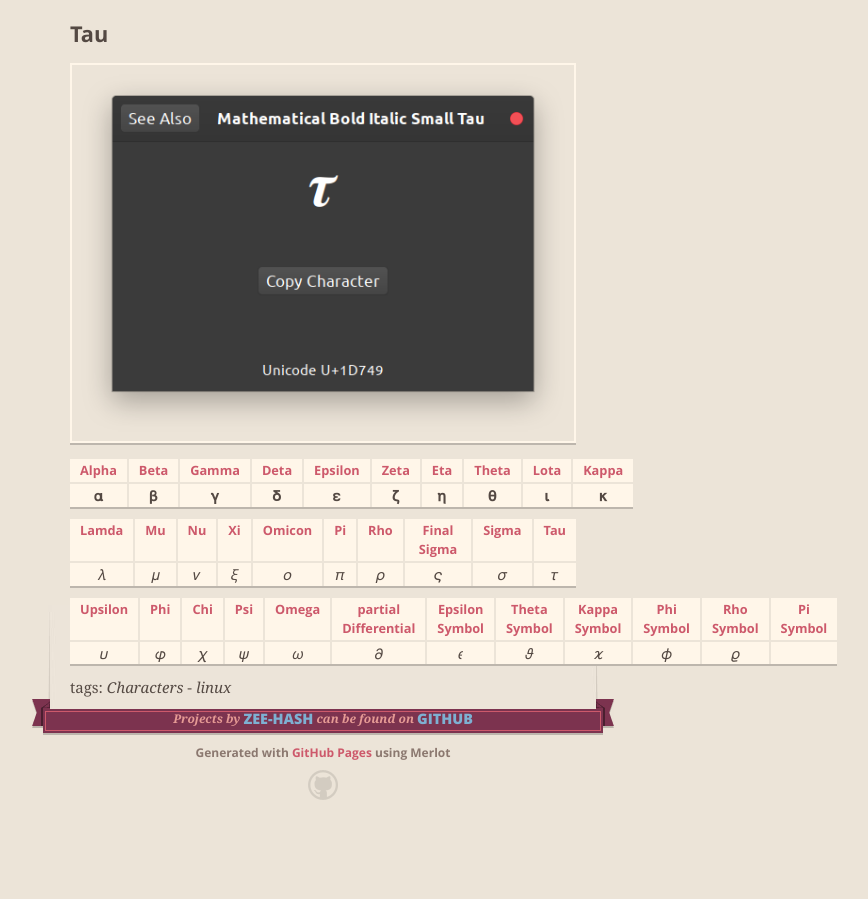
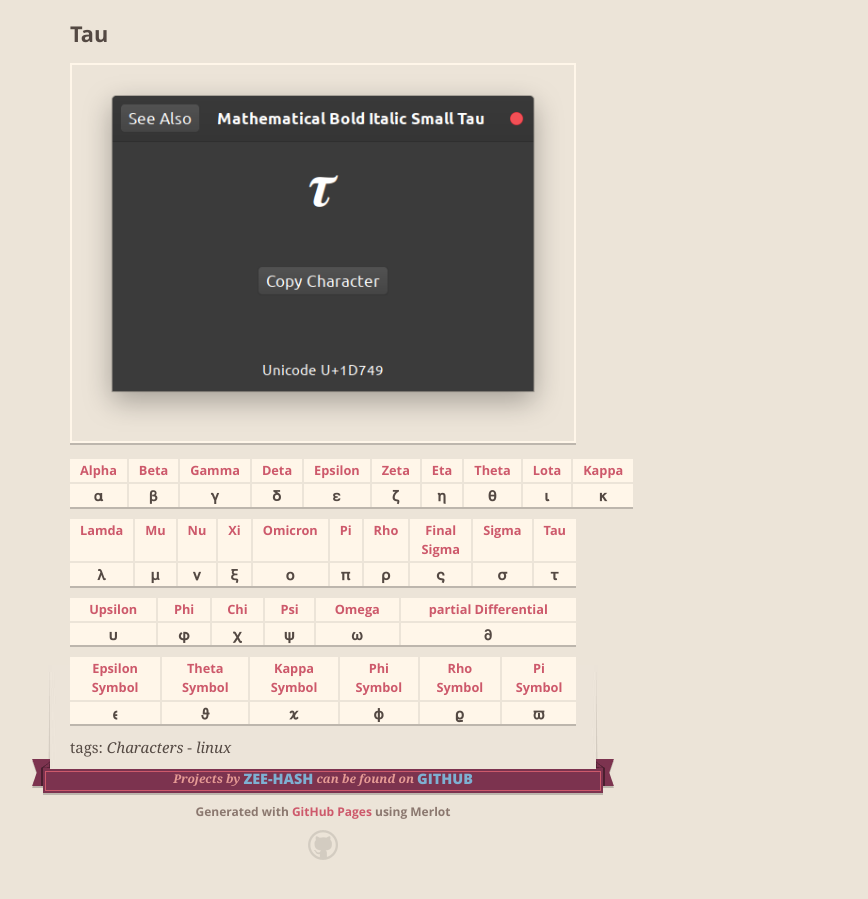
Before and after one commit to Zee-hash/zee-hash.github.io, a Jekyll site: the page built from _posts/2020-07-14-special-characters.markdown, in a window 1280 px wide and 900 px high, scrolled down 1092 px. Shown: the whole window, without its empty margins (317-1185 px from the left). Built offline with Jekyll 4.4.1, drawn with Linux system fonts in a browser that asks for light colours; before the commit the page ends 1932 px from its top, so only the background shows below that.

Commit message:
update post

```diff
--- a/_posts/2020-07-14-special-characters.markdown
+++ b/_posts/2020-07-14-special-characters.markdown
@@ -27,10 +27,14 @@ Skills:
 |:---:|:---:|:---:|:---:|:---:|:---:|:---:|:---:|:---:|:---:|
 |𝛂|𝛃|𝛄|𝛅|𝛆|𝛇|𝛈|𝛉|𝛊|𝛋|
 
-|Lamda|Mu|Nu|Xi|Omicon|Pi|Rho|Final Sigma|Sigma|Tau|
+|Lamda|Mu|Nu|Xi|Omicron|Pi|Rho|Final Sigma|Sigma|Tau|
 |:---:|:---:|:---:|:---:|:---:|:---:|:---:|:---:|:---:|:---:|
-|𝜆|𝜇|𝜈|𝜉|𝜊|𝜋|𝜌|𝜍|𝜎|𝜏|
+|𝛌|𝛍|𝛎|𝛏|𝛐|𝛑|𝛒|𝛓|𝛔|𝛕|
 
-|Upsilon|Phi|Chi|Psi|Omega|partial Differential|Epsilon Symbol|Theta Symbol|Kappa Symbol|Phi Symbol|Rho Symbol|Pi Symbol|
+|Upsilon|Phi|Chi|Psi|Omega|partial Differential|
+|:---:|:---:|:---:|:---:|:---:|:---:|:---:|
+|𝛖|𝛗|𝛘|𝛙|𝛚|𝛛|
+
+|Epsilon Symbol|Theta Symbol|Kappa Symbol|Phi Symbol|Rho Symbol|Pi Symbol|
 |:---:|:---:|:---:|:---:|:---:|:---:|:---:|:---:|:---:|:---:|:---:|:---:|
-|𝜐|𝜑|𝜒|𝜓|𝜔|𝜕|𝜖|𝜗|𝜘|𝜙|𝜚|
+|𝛜|𝛝|𝛞|𝛟|𝛠|𝛡|
```
